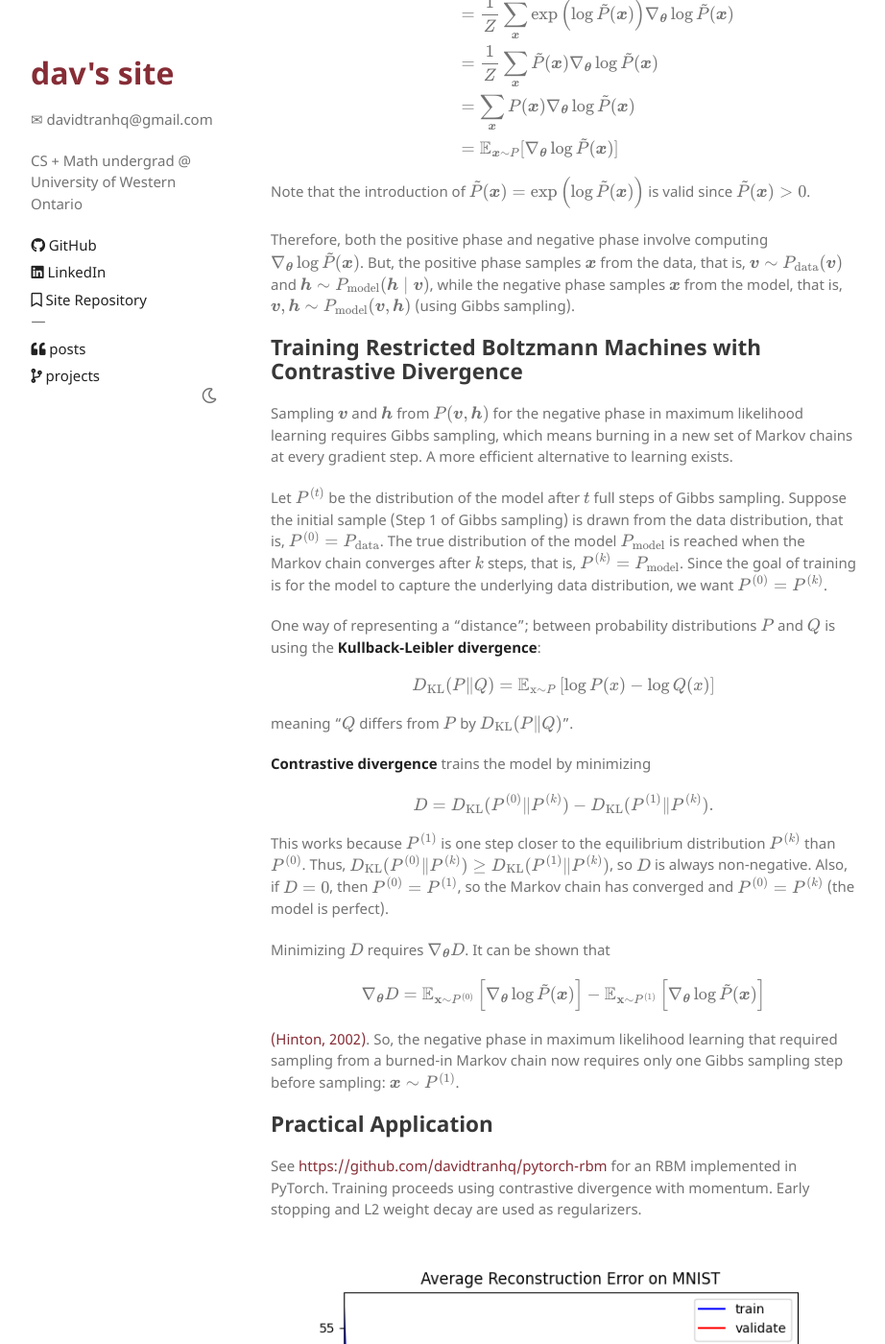
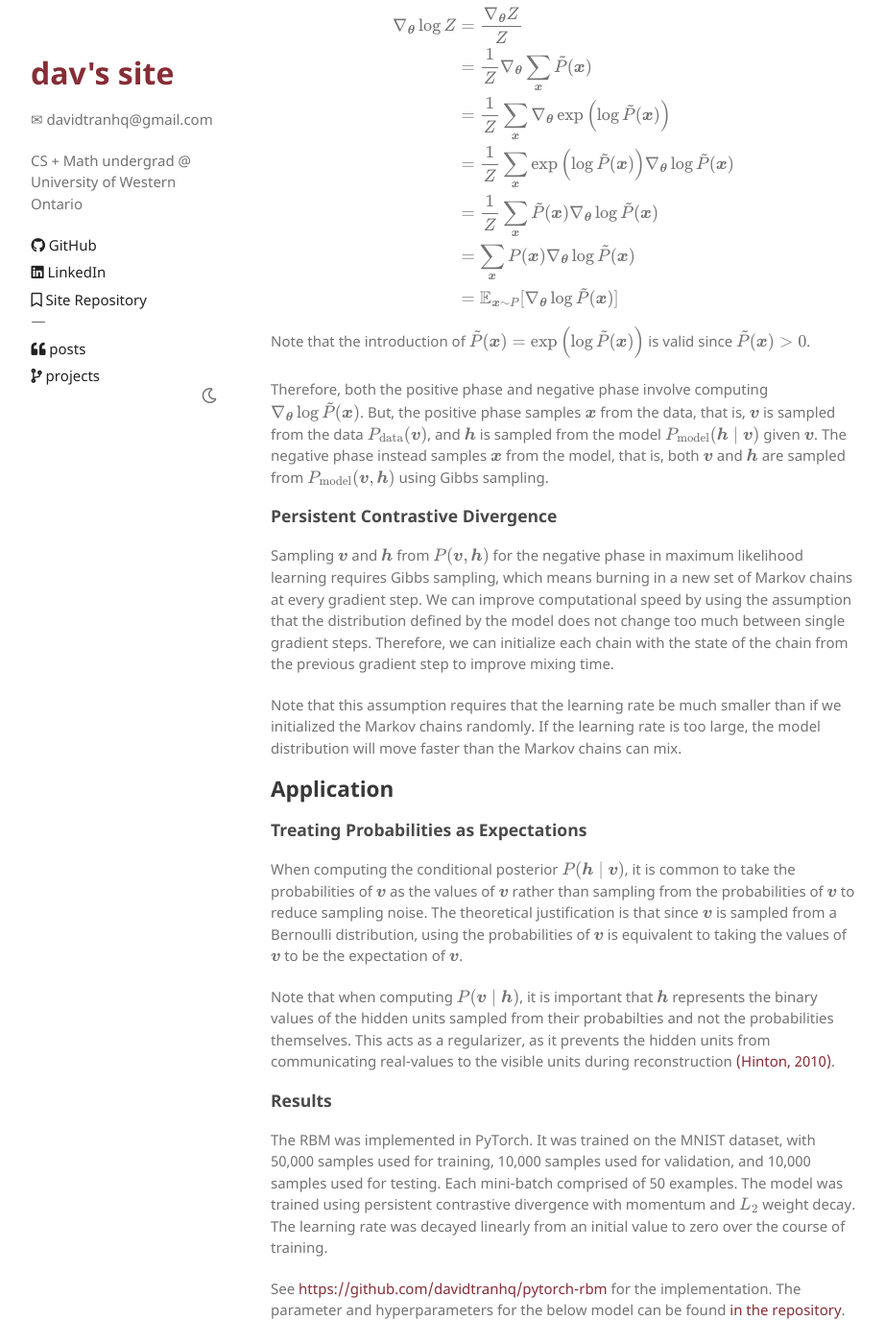
Before and after one commit to davidtranhq/davidtranhq.github.io, a Jekyll site: the page built from _posts/2022-05-23-generating-images-with-restricted-boltzmann-machines.md, in a window 1280 px wide and 1400 px high, scrolled down 3193 px. Shown: the whole window at 96% size, without its empty margins (153-1075 px from the left). Built offline with Jekyll 4.4.1, drawn with Linux system fonts in a browser that asks for light colours; formulas are drawn with MathJax 3; some of the changed text lies outside the part shown.

Commit message:
Update Restricted Boltzmann Machines

```diff
--- a/_posts/2022-05-23-restricted-boltzmann-machines.md
+++ b/_posts/2022-05-23-generating-images-with-restricted-boltzmann-machines.md
@@ -1,14 +1,19 @@
 ---
 layout: post
-title: Restricted Boltzmann Machines
+title: Generating Images with Restricted Boltzmann Machines
 katex: True
 ---
 
+The goal of unsupervised learning is to model the probability distribution $P_\text{data}(\bm x)$ of some type of data $\bm x$. Generating examples of $\bm x$ is hard because data in the real world is often extremely high-dimensional with complex distributions. If instead, we represent $P_\text{data}(\bm x)$ with a simpler model $P_\text{model}(\bm x)$, we can generate new examples of $\bm x$ by sampling from $P_\text{model}(\bm x)$.
+
+Complex probability distributions with multiple variable can be represented with a **probabilistic graphical model**. The probabilistic graphical model defines a graph $\mathcal{G}$, where each node corresponds to a variable, and each edge corresponds to a possible dependence between the variables. In an undirected graphical model, if a node $X$ cannot be reached from a node $Y$, then $X$ and $Y$ are independent. If a node $X$ cannot be reached from a node $Y$ without passing through a node $Z$, then $X$ and $Y$ are conditionally independent given $Z$.
+
 The **restricted Boltzmann machine** is an undirected graphical model with two layers: one layer of visible binary variables $\bm v$ and one layer of latent binary variables $\bm h$. Intralayer connections are forbidden, forming a bipartite graph structure.
+
 
 ![RBM Drawing](/assets/img/restricted-boltzmann-machines/rbm_drawing.png)
 
-The goal is that the latent variables $\bm h$ will learn the dependencies between the visible variables $\bm v$.
+The goal is that the latent variables $\bm h$ will learn to represent the dependencies between the observed variables $\bm v$.
 
 The model defines the joint probability distribution:
 
@@ -26,9 +31,9 @@ Note that the number of terms in $Z$ grows exponentially with respect to the num
 
 ## Gibbs Sampling
 
-Because of the intractability of $Z$, exact samples can not be drawn from $P(\bm v, \bm h)$. Instead, $P(\bm v, \bm h)$ is approximated using **Gibbs sampling**.
+Because of the intractability of $Z$, exact samples can not be drawn from $P(\bm v, \bm h)$. Instead, a sample from $P(\bm v, \bm h)$ is approximated using **Gibbs sampling**.
 
-In the most general form, Gibbs sampling is used to sample an $n$-dimensional sample $\bm x = \langle x_1, \dots, x_n \rangle$ from a joint probability distribution $P(\bm x)$. It is often used when the joint probability distirbution is difficult or impossible to sample from, but the conditional probability distributions are easy. The algorithm is as follows:
+In the most general form, Gibbs sampling is used to generate an $n$-dimensional sample $\bm x = \langle x_1, \dots, x_n \rangle$ from a joint probability distribution $P(\bm x)$. It is often used when the joint probability distirbution is difficult or impossible to sample from, but the conditional probability distributions are easy. The algorithm is as follows:
 
 1. Initialize the initial sample $\bm x^{(0)}$ to some value (usually randomly or by some heuristic/algorithm).
 2. Update the sample $\bm x^{(t)} \to \bm x^{(t + 1)}$ by sampling each $x_i^{(t+1)}$ individually from the conditional distribution $P(x_i^{(t+1)} \mid \mathbb X)$, where $\mathbb X = \{ x_1^{(t)}, \dots, x_n^{(t)} \} \setminus \{ x_i^{(t)} \}$ is the set of individual samples from the previous iteration, excluding the individual sample corresponding to $x_i^{(t+1)}$.
@@ -49,9 +54,7 @@ $$
     &= \frac{P(\bm v, \bm h = \bm 1)}{P(\bm v, \bm h = \bm 1) + P(\bm v, \bm h = \bm 0)} \\
     &= \frac{\exp(\bm b^\top \bm v + \bm c + \bm v^\top \bm W)}{\exp(\bm b^\top \bm v + \bm c + \bm v^\top \bm W) + \exp(\bm b^\top \bm v)} \\
     &= \frac{\exp( \bm c + \bm v^\top \bm W)}{\exp(\bm c + \bm v^\top \bm W) + 1} \\
-    &= \sigma \left( \bm c + \bm v^\top \bm W \right) \\
-    P(\bm h = \bm 0 \mid \bm v) &= 1 - \sigma\left(\bm c + \bm v^\top \bm W\right) \\
-    &= \sigma\left(-\bm c - \bm v^\top \bm W\right)
+    &= \sigma \left( \bm c + \bm v^\top \bm W \right)
 \end{aligned}
 $$
 
@@ -59,12 +62,9 @@ and symmetrically,
 
 $$
 \begin{aligned}
-    P(\bm v = \bm 1 \mid \bm h) &= \sigma \left( \bm b + \bm W \bm h\right) \\
-    P(\bm v = \bm 0 \mid \bm h) &= \sigma \left( -\bm b - \bm W \bm h\right)
+    P(\bm v = \bm 1 \mid \bm h) &= \sigma \left( \bm b + \bm W \bm h\right).
 \end{aligned}
 $$
-
-Note that when computing $P(\bm v \mid \bm h)$, it is important that $\bm h$ represents the binary states of the hidden units and not their real-valued probabilities. This acts as a regularizer, as it prevents the hidden units from communicating real-values to the visible units during reconstruction [(Hinton, 2010)](https://www.cs.toronto.edu/~hinton/absps/guideTR.pdf).
 
 ## Training Restricted Boltzmann Machines with Maximum Likelihood
 
@@ -103,50 +103,43 @@ $$
 
 Note that the introduction of $\tilde P(\bm x) = \exp\left(\log \tilde P(\bm x)\right)$ is valid since $\tilde P(\bm x) > 0$.
 
-Therefore, both the positive phase and negative phase involve computing $\nabla_{\bm \theta} \log \tilde P(\bm x)$. But, the positive phase samples $\bm x$ from the data, that is, $\bm v \sim P_\text{data}(\bm v)$ and $\bm h \sim P_\text{model}(\bm h \mid \bm v)$, while the negative phase samples $\bm x$ from the model, that is, $\bm v, \bm h \sim P_\text{model}(\bm v, \bm h)$ (using Gibbs sampling).
+Therefore, both the positive phase and negative phase involve computing $\nabla_{\bm \theta} \log \tilde P(\bm x)$. But, the positive phase samples $\bm x$ from the data, that is, $\bm v$ is sampled from the data $P_\text{data}(\bm v)$, and $\bm h$ is sampled from the model $P_\text{model}(\bm h \mid \bm v)$ given $\bm v$. The negative phase instead samples $\bm x$ from the model, that is, both $\bm v$ and $\bm h$ are sampled from $P_\text{model}(\bm v, \bm h)$ using Gibbs sampling.
 
-## Training Restricted Boltzmann Machines with Contrastive Divergence
+### Persistent Contrastive Divergence
 
-Sampling $\bm v$ and $\bm h$ from $P(\bm v, \bm h)$ for the negative phase in maximum likelihood learning requires Gibbs sampling, which means burning in a new set of Markov chains at every gradient step. A more efficient alternative to learning exists.
+Sampling $\bm v$ and $\bm h$ from $P(\bm v, \bm h)$ for the negative phase in maximum likelihood learning requires Gibbs sampling, which means burning in a new set of Markov chains at every gradient step. We can improve computational speed by using the assumption that the distribution defined by the model does not change too much between single gradient steps. Therefore, we can initialize each chain with the state of the chain from the previous gradient step to improve mixing time.
 
-Let $P^{(t)}$ be the distribution of the model after $t$ full steps of Gibbs sampling. Suppose the initial sample (Step 1 of Gibbs sampling) is drawn from the data distribution, that is, $P^{(0)} = P_\text{data}$. The true distribution of the model $P_\text{model}$ is reached when the Markov chain converges after $k$ steps, that is, $P^{(k)} = P_\text{model}$. Since the goal of training is for the model to capture the underlying data distribution, we want $P^{(0)} = P^{(k)}$.
+Note that this assumption requires that the learning rate be much smaller than if we initialized the Markov chains randomly. If the learning rate is too large, the model distribution will move faster than the Markov chains can mix.
 
-One way of representing a "distance"; between probability distributions $P$ and $Q$ is using the **Kullback-Leibler divergence**:
+## Application
 
-$$
-    D_\text{KL}(P \lVert Q) = \mathbb E_{ \mathrm{x} \sim P} \left[ \log P(x) - \log Q(x) \right]
-$$
+### Treating Probabilities as Expectations
 
-meaning "$Q$ differs from $P$ by $D_\text{KL}(P \lVert Q)$".
+When computing the conditional posterior $P(\bm h \mid \bm v)$, it is common to take the probabilities of $\bm v$ as the values of $\bm v$ rather than sampling from the probabilities of $\bm v$ to reduce sampling noise. The theoretical justification is that since $\bm v$ is sampled from a Bernoulli distribution, using the probabilities of $\bm v$ is equivalent to taking the values of $\bm v$ to be the expectation of $\bm v$.
 
-**Contrastive divergence** trains the model by minimizing
+Note that when computing $P(\bm v \mid \bm h)$, it is important that $\bm h$ represents the binary values of the hidden units sampled from their probabilties and not the probabilities themselves. This acts as a regularizer, as it prevents the hidden units from communicating real-values to the visible units during reconstruction [(Hinton, 2010)](https://www.cs.toronto.edu/~hinton/absps/guideTR.pdf).
 
-$$
-    D = D_\text{KL}( P^{(0)} \lVert P^{(k)} ) - D_\text{KL}( P^{(1)} \lVert P^{(k)} ).
-$$
 
-This works because $P^{(1)}$ is one step closer to the equilibrium distribution $P^{(k)}$ than $P^{(0)}$. Thus, $D_\text{KL}( P^{(0)} \lVert P^{(k)} ) \geq D_\text{KL}( P^{(1)} \lVert P^{(k)} )$, so $D$ is always non-negative. Also, if $D = 0$, then $P^{(0)} = P^{(1)}$, so the Markov chain has converged and $P^{(0)} = P^{(k)}$ (the model is perfect).
+### Results
 
-Minimizing $D$ requires $\nabla_{\bm \theta}D$. It can be shown that
+The RBM was implemented in PyTorch. It was trained on the MNIST dataset, with 50,000 samples used for training, 10,000 samples used for validation, and 10,000 samples used for testing. Each mini-batch comprised of 50 examples. The model was trained using persistent contrastive divergence with momentum and $L_2$ weight decay. The learning rate was decayed linearly from an initial value to zero over the course of training.
 
-$$
-    \nabla_{\bm \theta} D = \mathbb E_{\mathbf x \sim P^{(0)}} \left[
-        \nabla_{\bm \theta} \log \tilde P(\bm x)
-    \right] - \mathbb E_{\mathbf x \sim P^{(1)}} \left[
-        \nabla_{\bm \theta} \log \tilde P(\bm x)
-    \right]
-$$
+See [https://github.com/davidtranhq/pytorch-rbm](https://github.com/davidtranhq/pytorch-rbm) for the implementation. The parameter and hyperparameters for the below model can be found [in the repository](https://github.com/davidtranhq/pytorch-rbm/tree/main/models).
 
-[(Hinton, 2002)](https://www.cs.toronto.edu/~hinton/absps/tr00-004.pdf). So, the negative phase in maximum likelihood learning that required sampling from a burned-in  Markov chain now requires only one Gibbs sampling step before sampling: $\bm x \sim P^{(1)}$.
+The following images were generated after 10 full steps of Gibbs sampling, initialized from random Markov chains. The images show the probabilities of the visible units.
 
-## Practical Application
 
-See [https://github.com/davidtranhq/pytorch-rbm](https://github.com/davidtranhq/pytorch-rbm) for an RBM implemented in PyTorch. Training proceeds using contrastive divergence with momentum. Early stopping and L2 weight decay are used as regularizers.
+![Generation](/assets/img/restricted-boltzmann-machines/generation.png)
 
-![MNIST Loss](/assets/img/restricted-boltzmann-machines/MNIST_loss.png)
+The following images are reconstructions generated after 1 full step of Gibbs sampling, initialized from examples from the MNIST test set. Again, the probabilities of the visible units are shown.
 
-![MNIST Generation](/assets/img/restricted-boltzmann-machines/MNIST_generation.png)
+![Reconstruction](/assets/img/restricted-boltzmann-machines/reconstruction.png)
 
-![FashionMNIST Loss](/assets/img/restricted-boltzmann-machines/FashionMNIST_loss.png)
 
-![FashionMNIST Generation](/assets/img/restricted-boltzmann-machines/FashionMNIST_generation.png)
+When training on the dataset, the input images are binarized with a threshold of 127. The reconstruction error is computed using the $L_1$ difference between the binary input and the binary reconstructions (sampled from $\bm v$).
+
+![Loss](/assets/img/restricted-boltzmann-machines/loss.png)
+
+The weights of randomly selected hidden units are pictured below. Since each hidden unit is connected to the 28 x 28 = 784 visible units, each 28 x 28 image represents the weight between one hidden unit and all of the visible units.
+
+![Weights](/assets/img/restricted-boltzmann-machines/weights.png)
```
Also changed, not shown: assets/img/restricted-boltzmann-machines/FashionMNIST_generation.png (deleted), assets/img/restricted-boltzmann-machines/FashionMNIST_loss.png (deleted), assets/img/restricted-boltzmann-machines/MNIST_generation.png (deleted), assets/img/restricted-boltzmann-machines/MNIST_loss.png (deleted), assets/img/restricted-boltzmann-machines/generation.png (added), assets/img/restricted-boltzmann-machines/loss.png (added), assets/img/restricted-boltzmann-machines/reconstruction.png (added), assets/img/restricted-boltzmann-machines/weights.png (added).
